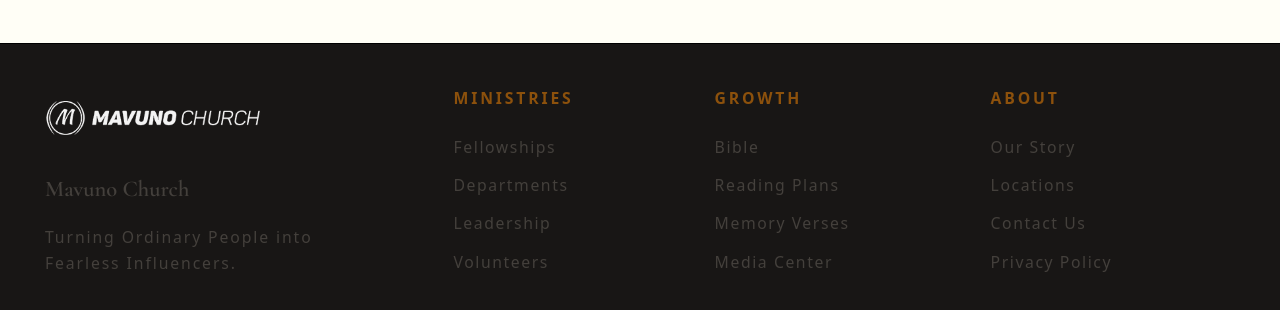
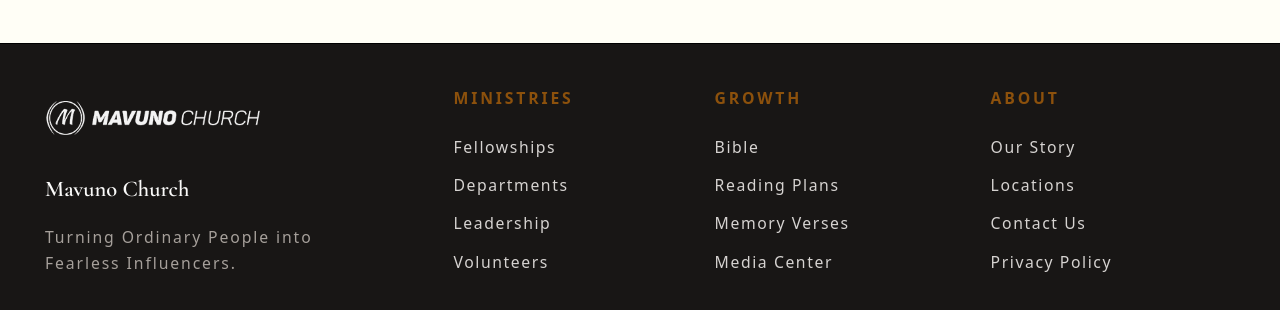
Before and after one commit to kibetnathan/O-Concord, a React (Vite) app in the folder frontend/: page / in a window 1280 px wide. Shown: the part 3793-4103 px from the top of the page. Built offline with nearby package versions, Linux system fonts and the light colour scheme; no server answers; a web font is replaced by a local one.

Commit message:
Polish(UI): Polish a few misplaced UI components

```diff
--- a/frontend/src/components/Footer.jsx
+++ b/frontend/src/components/Footer.jsx
@@ -3,7 +3,7 @@
 export function FooterTwo() {
   return (
     <footer
-      className="footer sm:footer-horizontal bg-stone-950/95 backdrop-blur-md text-primary p-10 font-coptic border-t border-black"
+      className="footer sm:footer-horizontal bg-stone-950/95 backdrop-blur-md text-stone-300 p-10 font-coptic border-t border-black"
       aria-labelledby="site-footer-heading"
     >
       <h2 id="site-footer-heading" className="sr-only">
@@ -15,10 +15,10 @@
           alt="Mavuno Church logo"
           className="h-12 mb-4 brightness-0 invert opacity-95"
         />
-        <p className="font-cormorant text-xl font-semibold text-primary leading-tight">
+        <p className="font-cormorant text-xl font-semibold text-stone-50 leading-tight">
           Mavuno Church
         </p>
-        <p className="text-sm tracking-[0.12em] text-primary mt-2 leading-relaxed">
+        <p className="text-sm tracking-[0.12em] text-stone-400 mt-2 leading-relaxed">
           Turning Ordinary People into
           <br />
           Fearless Influencers.
@@ -26,55 +26,55 @@
       </aside>
 
       <nav aria-label="Ministries">
-        <h3 className="footer-title font-coptic text-sm uppercase tracking-[0.18em] text-amber-300 font-semibold mb-4">
+        <h3 className="footer-title font-coptic text-sm uppercase tracking-[0.18em] text-amber-400 font-semibold mb-4">
           Ministries
         </h3>
-        <a href="#" className="link link-hover text-sm tracking-[0.1em] mb-1.5 text-primary hover:text-white transition-colors">
+        <a href="#" className="link link-hover text-sm tracking-[0.1em] mb-1.5 text-stone-300 hover:text-white transition-colors">
           Fellowships
         </a>
-        <a href="#" className="link link-hover text-sm tracking-[0.1em] mb-1.5 text-primary hover:text-white transition-colors">
+        <a href="#" className="link link-hover text-sm tracking-[0.1em] mb-1.5 text-stone-300 hover:text-white transition-colors">
           Departments
         </a>
-        <a href="#" className="link link-hover text-sm tracking-[0.1em] mb-1.5 text-primary hover:text-white transition-colors">
+        <a href="#" className="link link-hover text-sm tracking-[0.1em] mb-1.5 text-stone-300 hover:text-white transition-colors">
           Leadership
         </a>
-        <a href="#" className="link link-hover text-sm tracking-[0.1em] text-primary hover:text-white transition-colors">
+        <a href="#" className="link link-hover text-sm tracking-[0.1em] text-stone-300 hover:text-white transition-colors">
           Volunteers
         </a>
       </nav>
 
       <nav aria-label="Growth">
-        <h3 className="footer-title font-coptic text-sm uppercase tracking-[0.18em] text-amber-300 font-semibold mb-4">
+        <h3 className="footer-title font-coptic text-sm uppercase tracking-[0.18em] text-amber-400 font-semibold mb-4">
           Growth
         </h3>
-        <a href="#" className="link link-hover text-sm tracking-[0.1em] mb-1.5 text-primary hover:text-white transition-colors">
+        <a href="#" className="link link-hover text-sm tracking-[0.1em] mb-1.5 text-stone-300 hover:text-white transition-colors">
           Bible
         </a>
-        <a href="#" className="link link-hover text-sm tracking-[0.1em] mb-1.5 text-primary hover:text-white transition-colors">
+        <a href="#" className="link link-hover text-sm tracking-[0.1em] mb-1.5 text-stone-300 hover:text-white transition-colors">
           Reading Plans
         </a>
-        <a href="#" className="link link-hover text-sm tracking-[0.1em] mb-1.5 text-primary hover:text-white transition-colors">
+        <a href="#" className="link link-hover text-sm tracking-[0.1em] mb-1.5 text-stone-300 hover:text-white transition-colors">
           Memory Verses
         </a>
-        <a href="#" className="link link-hover text-sm tracking-[0.1em] text-primary hover:text-white transition-colors">
+        <a href="#" className="link link-hover text-sm tracking-[0.1em] text-stone-300 hover:text-white transition-colors">
           Media Center
         </a>
       </nav>
 
       <nav aria-label="About">
-        <h3 className="footer-title font-coptic text-sm uppercase tracking-[0.18em] text-amber-300 font-semibold mb-4">
+        <h3 className="footer-title font-coptic text-sm uppercase tracking-[0.18em] text-amber-400 font-semibold mb-4">
           About
         </h3>
-        <a href="#" className="link link-hover text-sm tracking-[0.1em] mb-1.5 text-primary hover:text-white transition-colors">
+        <a href="#" className="link link-hover text-sm tracking-[0.1em] mb-1.5 text-stone-300 hover:text-white transition-colors">
           Our Story
         </a>
-        <a href="#" className="link link-hover text-sm tracking-[0.1em] mb-1.5 text-primary hover:text-white transition-colors">
+        <a href="#" className="link link-hover text-sm tracking-[0.1em] mb-1.5 text-stone-300 hover:text-white transition-colors">
           Locations
         </a>
-        <a href="#" className="link link-hover text-sm tracking-[0.1em] mb-1.5 text-primary hover:text-white transition-colors">
+        <a href="#" className="link link-hover text-sm tracking-[0.1em] mb-1.5 text-stone-300 hover:text-white transition-colors">
           Contact Us
         </a>
-        <a href="#" className="link link-hover text-sm tracking-[0.1em] text-primary hover:text-white transition-colors">
+        <a href="#" className="link link-hover text-sm tracking-[0.1em] text-stone-300 hover:text-white transition-colors">
           Privacy Policy
         </a>
       </nav>
--- a/frontend/src/pages/CharityOrganisationsPage.jsx
+++ b/frontend/src/pages/CharityOrganisationsPage.jsx
@@ -67,7 +67,6 @@
 }
 
 function OrgDetailCard({ org }) {
-  const [joinSent, setJoinSent] = useState(false);
   const [donationAmount, setDonationAmount] = useState(500);
   const user = useAuthStore((s) => s.user);
 
@@ -162,25 +161,7 @@
         {/* Divider */}
         <div className="h-px bg-ivory mb-6" />
 
-        {/* Join button */}
-        <div className="flex items-center gap-4">
-          <button
-            onClick={() => setJoinSent(true)}
-            disabled={joinSent}
-            className={`flex items-center gap-2 px-7 py-3 text-[0.75rem] uppercase tracking-[0.15em] font-coptic transition-all duration-200 rounded-sm ${
-              joinSent
-                ? "bg-ivory text-primary border border-divider cursor-default"
-                : "bg-amber-500 hover:bg-amber-600 text-white"
-            }`}
-          >
-            <IconHeart className="w-4 h-4" />
-            {joinSent ? "Request Sent" : "Request to Join"}
-          </button>
-          {joinSent && (
-            <p className="text-[0.75rem] text-primary font-coptic">
-              Your request has been submitted.
-            </p>
-          )}
+        {/* Donation Section */}
         <div className="flex items-center gap-3">
           <input
             type="number"
@@ -197,7 +178,6 @@
             className="flex items-center gap-2 px-7 py-3 text-[0.75rem] uppercase tracking-[0.15em] font-coptic transition-all duration-200 bg-amber-500 hover:bg-amber-600 text-white rounded-sm"
             label={<><IconBanknotes className="w-4 h-4" /> Donate</>}
           />
-        </div>
         </div>
       </div>
     </div>
```
